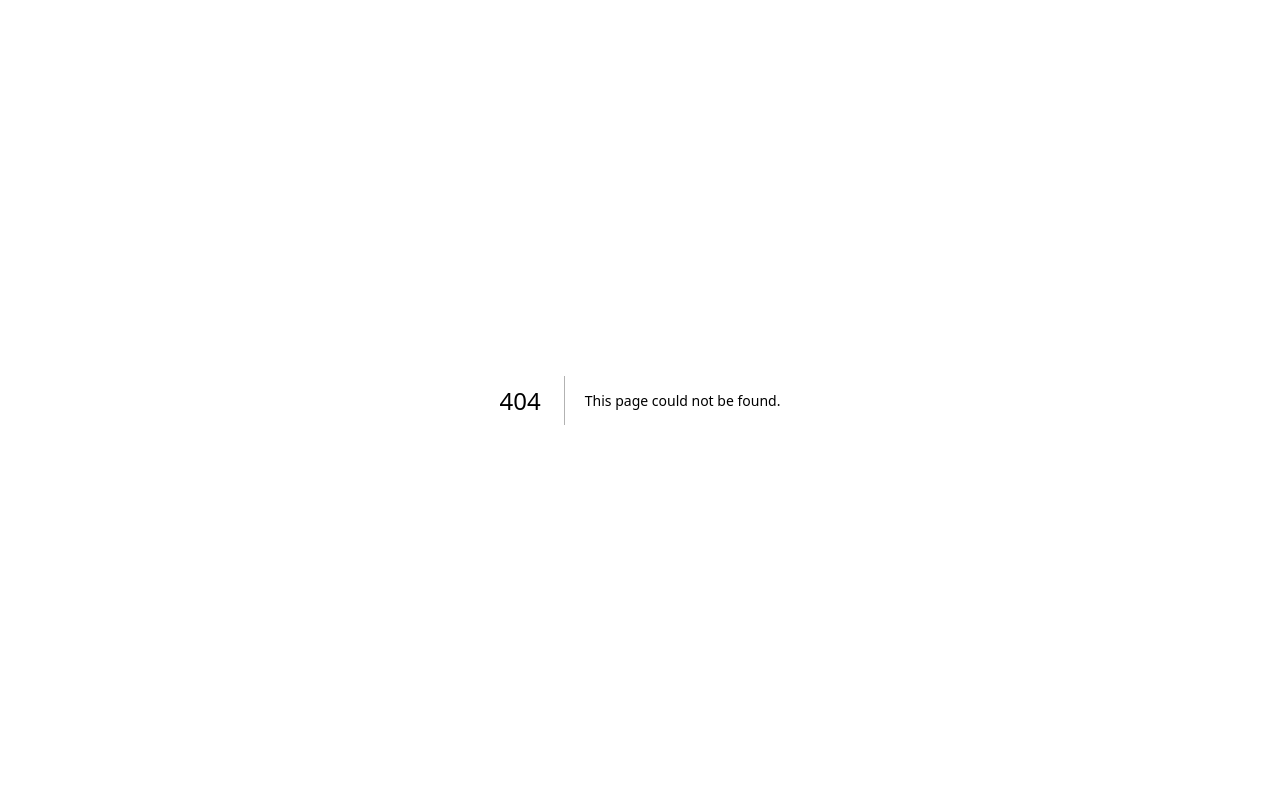
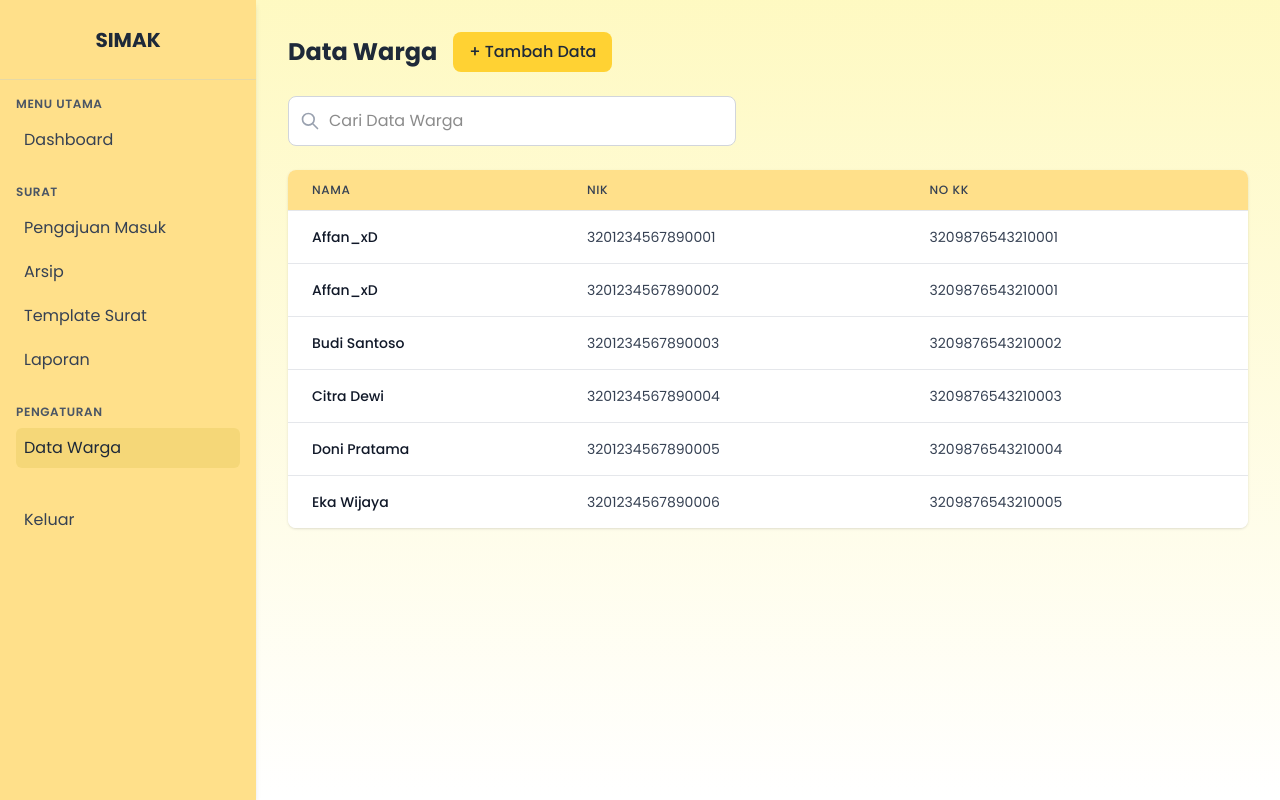
Before and after one commit to affanshdr/SIMAK, a Next.js app: page /data-warga in a window 1280 px wide. Before the commit this address had no page. Built offline with nearby package versions, Linux system fonts and the light colour scheme.

Commit message:
add Data Warga page for Admin

```diff
--- /dev/null
+++ b/src/app/data-warga/page.tsx
@@ -0,0 +1,175 @@
+'use client';
+import { useState } from 'react';
+import Link from 'next/link';
+import Image from 'next/image';
+
+export default function DataWarga() {
+  const [searchQuery, setSearchQuery] = useState('');
+  const [activeMenu, setActiveMenu] = useState('Data Warga');
+
+  const [wargaData] = useState([
+    { id: 1, nama: 'Affan_xD', nik: '3201234567890001', noKK: '3209876543210001' },
+    { id: 2, nama: 'Affan_xD', nik: '3201234567890002', noKK: '3209876543210001' },
+    { id: 3, nama: 'Budi Santoso', nik: '3201234567890003', noKK: '3209876543210002' },
+    { id: 4, nama: 'Citra Dewi', nik: '3201234567890004', noKK: '3209876543210003' },
+    { id: 5, nama: 'Doni Pratama', nik: '3201234567890005', noKK: '3209876543210004' },
+    { id: 6, nama: 'Eka Wijaya', nik: '3201234567890006', noKK: '3209876543210005' },
+  ]);
+
+  const filteredData = wargaData.filter(warga =>
+    warga.nama.toLowerCase().includes(searchQuery.toLowerCase()) ||
+    warga.nik.includes(searchQuery) ||
+    warga.noKK.includes(searchQuery)
+  );
+
+  return (
+    <div style={{ fontFamily: 'var(--font-poppins)' }} className="min-h-screen bg-gradient-to-b from-yellow-100 to-yellow-0 font-sans flex">
+      {/* Sidebar */}
+      <div className="w-64 min-w-[16rem] bg-[#FFE08A] shadow-md z-10 h-screen fixed left-0 top-0">
+        <div className="p-4 border-b border-[#E6D9A5] flex items-center justify-center h-20">
+             <h1 className="text-xl font-bold text-gray-800">SIMAK</h1>
+    </div>
+
+
+        <nav className="p-4">
+          <div className="mb-6">
+            <h3 className="text-xs font-semibold text-gray-600 uppercase tracking-wider mb-2">Menu Utama</h3>
+            <Link
+              href="/dashboard"
+              className={`block p-2 rounded-md ${activeMenu === 'Dashboard' ? 'bg-[#F5D778] text-gray-800' : 'text-gray-700 hover:bg-[#F5D778]'}`}
+              onClick={() => setActiveMenu('Dashboard')}
+            >
+              Dashboard
+            </Link>
+          </div>
+
+          <div className="mb-6">
+            <h3 className="text-xs font-semibold text-gray-600 uppercase tracking-wider mb-2">SURAT</h3>
+            <ul className="space-y-1">
+              <li>
+                <Link
+                  href="/pengajuan-masuk"
+                  className={`block p-2 rounded-md ${activeMenu === 'Pengajuan Masuk' ? 'bg-[#F5D778] text-gray-800' : 'text-gray-700 hover:bg-[#F5D778]'}`}
+                  onClick={() => setActiveMenu('Pengajuan Masuk')}
+                >
+                  Pengajuan Masuk
+                </Link>
+              </li>
+              <li>
+                <Link
+                  href="/arsip"
+                  className={`block p-2 rounded-md ${activeMenu === 'Arsip' ? 'bg-[#F5D778] text-gray-800' : 'text-gray-700 hover:bg-[#F5D778]'}`}
+                  onClick={() => setActiveMenu('Arsip')}
+                >
+                  Arsip
+                </Link>
+              </li>
+              <li>
+                <Link
+                  href="/template-surat"
+                  className={`block p-2 rounded-md ${activeMenu === 'Template Surat' ? 'bg-[#F5D778] text-gray-800' : 'text-gray-700 hover:bg-[#F5D778]'}`}
+                  onClick={() => setActiveMenu('Template Surat')}
+                >
+                  Template Surat
+                </Link>
+              </li>
+              <li>
+                <Link
+                  href="/laporan"
+                  className={`block p-2 rounded-md ${activeMenu === 'Laporan' ? 'bg-[#F5D778] text-gray-800' : 'text-gray-700 hover:bg-[#F5D778]'}`}
+                  onClick={() => setActiveMenu('Laporan')}
+                >
+                  Laporan
+                </Link>
+              </li>
+            </ul>
+          </div>
+
+          <div className="mb-6">
+            <h3 className="text-xs font-semibold text-gray-600 uppercase tracking-wider mb-2">PENGATURAN</h3>
+            <Link
+              href="/data-warga"
+              className={`block p-2 rounded-md ${activeMenu === 'Data Warga' ? 'bg-[#F5D778] text-gray-800' : 'text-gray-700 hover:bg-[#F5D778]'}`}
+              onClick={() => setActiveMenu('Data Warga')}
+            >
+              Data Warga
+            </Link>
+          </div>
+
+          <div className="mt-8">
+            <Link
+              href="/logout"
+              className="block p-2 text-gray-700 hover:bg-[#F5D778] rounded-md"
+            >
+              Keluar
+            </Link>
+          </div>
+        </nav>
+      </div>
+
+      {/* Main Content */}
+      <div className="flex-1 ml-64 p-8 overflow-auto">
+        {/* Title and Add Button */}
+        <div className="flex items-center mb-6">
+          <h2 className="text-2xl font-bold text-gray-800 mr-4">Data Warga</h2>
+          <button className="bg-[#FFD233] hover:bg-[#E6BD2E] text-gray-800 font-medium py-2 px-4 rounded-lg transition-colors flex items-center">
+            <span className="mr-1">+</span> Tambah Data
+          </button>
+        </div>
+
+        {/* Search Bar */}
+        <div className="mb-6">
+          <div className="relative max-w-md">
+            <input
+              type="text"
+              placeholder="Cari Data Warga"
+              className="w-full p-3 pl-10 border border-gray-300 rounded-lg focus:ring-2 focus:ring-[#FFD233] focus:border-[#FFD233] bg-white outline-none transition"
+              value={searchQuery}
+              onChange={(e) => setSearchQuery(e.target.value)}
+            />
+            <div className="absolute inset-y-0 left-0 pl-3 flex items-center pointer-events-none">
+              <svg className="h-5 w-5 text-gray-400" fill="none" viewBox="0 0 24 24" stroke="currentColor">
+                <path strokeLinecap="round" strokeLinejoin="round" strokeWidth={2} d="M21 21l-6-6m2-5a7 7 0 11-14 0 7 7 0 0114 0z" />
+              </svg>
+            </div>
+          </div>
+        </div>
+
+        {/* Data Table */}
+        <div className="bg-white rounded-lg shadow overflow-hidden">
+          <div className="overflow-x-auto">
+            <table className="min-w-full divide-y divide-gray-200">
+              <thead className="bg-[#FFE08A]">
+                <tr>
+                  <th className="px-6 py-3 text-left text-xs font-medium text-gray-700 uppercase tracking-wider">Nama</th>
+                  <th className="px-6 py-3 text-left text-xs font-medium text-gray-700 uppercase tracking-wider">NIK</th>
+                  <th className="px-6 py-3 text-left text-xs font-medium text-gray-700 uppercase tracking-wider">No KK</th>
+                </tr>
+              </thead>
+              <tbody className="bg-white divide-y divide-gray-200">
+                {filteredData.map((warga) => (
+                  <tr key={warga.id} className="hover:bg-[#FFF5D9]">
+                    <td className="px-6 py-4 whitespace-nowrap text-sm font-medium text-gray-900">{warga.nama}</td>
+                    <td className="px-6 py-4 whitespace-nowrap text-sm text-gray-700">{warga.nik}</td>
+                    <td className="px-6 py-4 whitespace-nowrap text-sm text-gray-700">{warga.noKK}</td>
+                  </tr>
+                ))}
+              </tbody>
+            </table>
+          </div>
+        </div>
+
+        {/* Empty State */}
+        {filteredData.length === 0 && (
+          <div className="text-center py-12">
+            <svg className="mx-auto h-12 w-12 text-gray-400" fill="none" viewBox="0 0 24 24" stroke="currentColor">
+              <path strokeLinecap="round" strokeLinejoin="round" strokeWidth={2} d="M9.172 16.172a4 4 0 015.656 0M9 10h.01M15 10h.01M21 12a9 9 0 11-18 0 9 9 0 0118 0z" />
+            </svg>
+            <h3 className="mt-2 text-sm font-medium text-gray-700">Data tidak ditemukan</h3>
+            <p className="mt-1 text-sm text-gray-500">Coba dengan kata kunci pencarian yang berbeda.</p>
+          </div>
+        )}
+      </div>
+    </div>
+  );
+}
```
